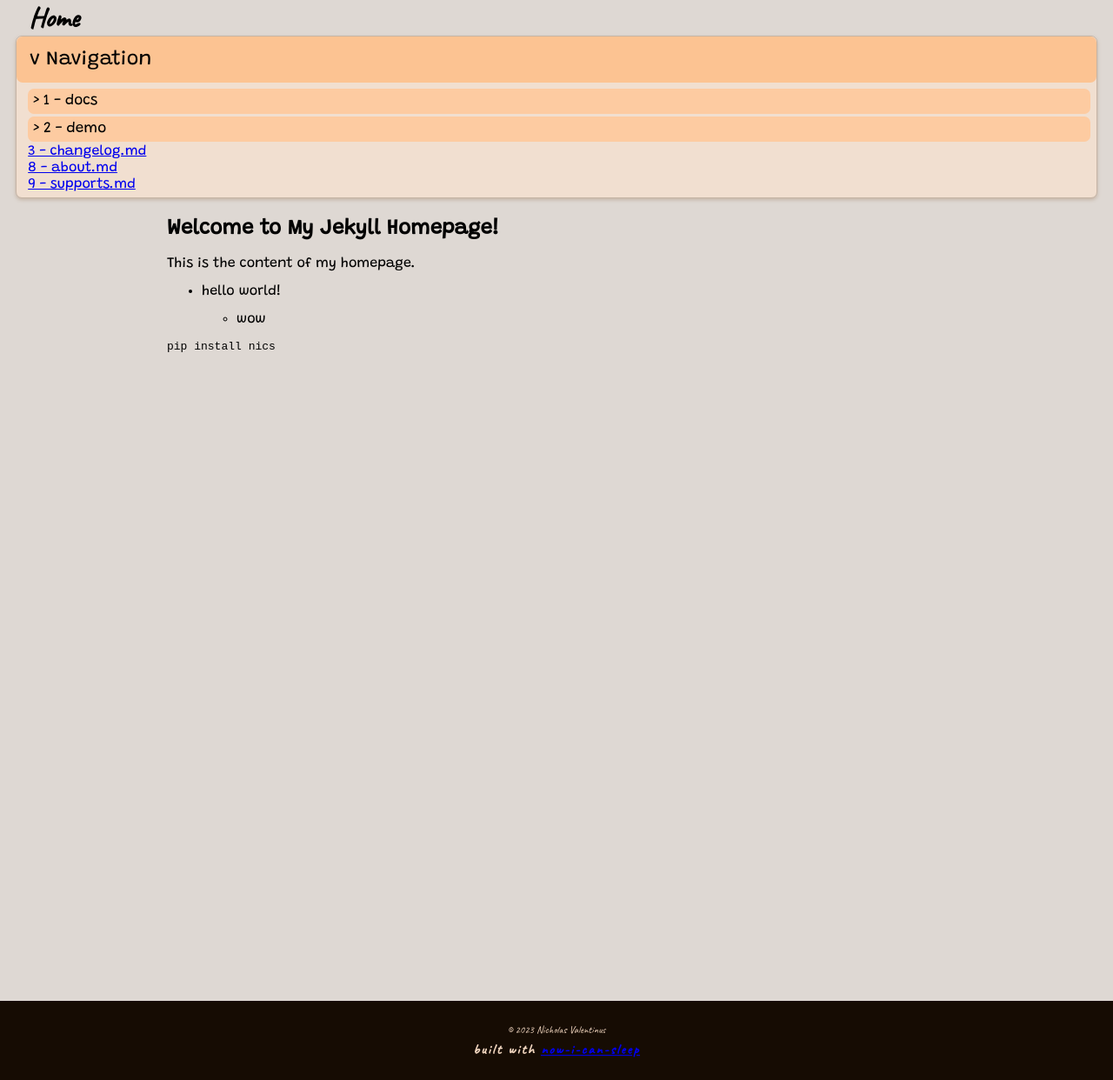
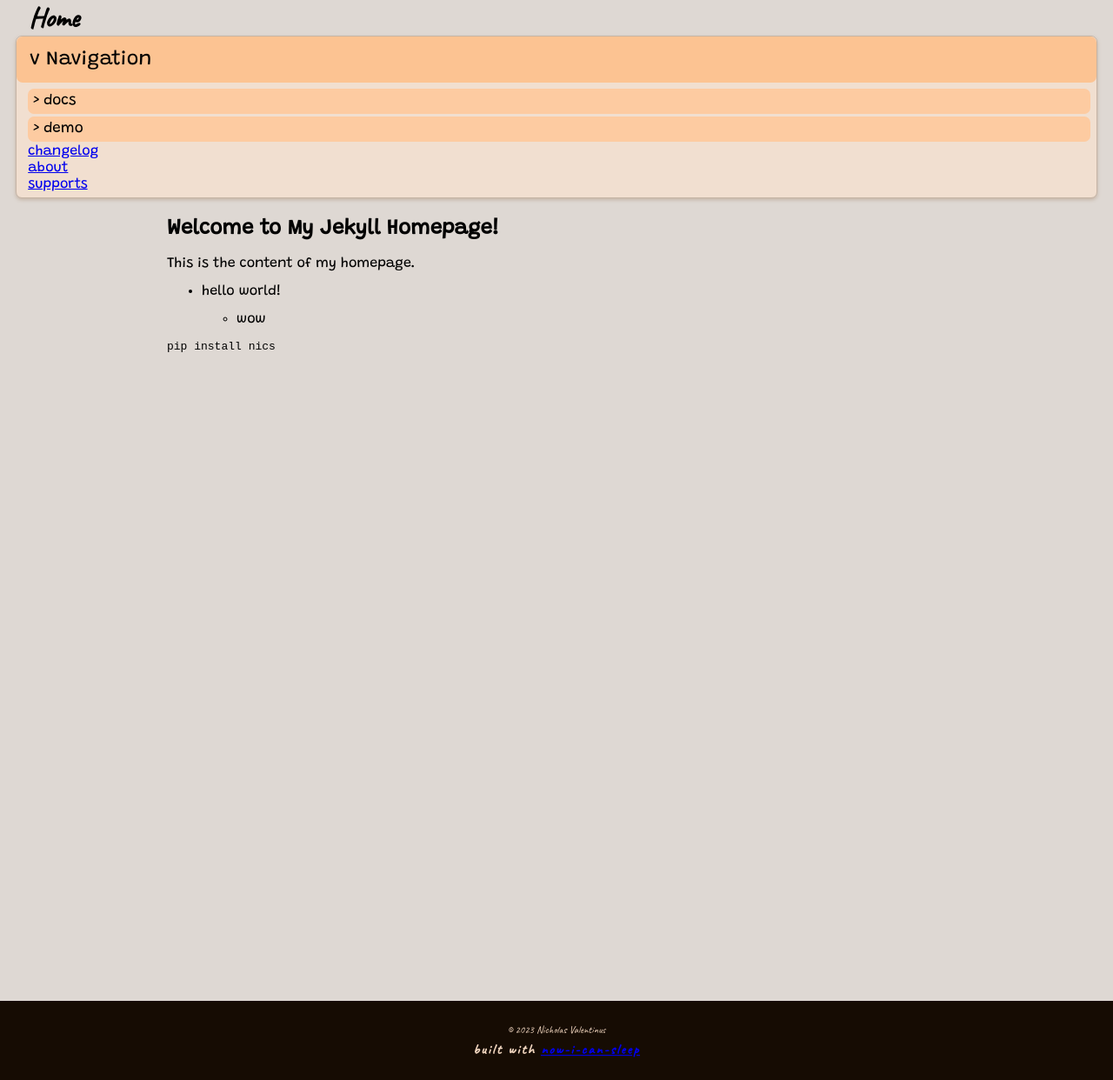
Before and after one commit to nvfp/mykit, a Jekyll site: the page built from home.md, in a window 1280 px wide. Shown: the whole page at 87% size. Built offline with Jekyll 4.4.1, drawn with Linux system fonts in a browser that asks for light colours.

Commit message:
via workflows

```diff
--- a/_includes/header.html
+++ b/_includes/header.html
@@ -1 +1 @@
-<header><h1>{{ page.title }}</h1><div class="wrap"><button id="_root__nav">v Navigation</button><div class="main" id="_root__nav-div"><button id="1 - docs">> 1 - docs</button><div class="child" id="1 - docs-div"><a href="file0">1 - Install.md</a></div><button id="2 - demo">> 2 - demo</button><div class="child" id="2 - demo-div"><a href="file0">1 - mykit.app.md</a><a href="file0">2 - mykit.kit.md</a><a href="file0">3 - mykit.rec.md</a><a href="file0">4 - mykit.web.md</a></div><a href="file0">3 - changelog.md</a><a href="file0">8 - about.md</a><a href="file0">9 - supports.md</a></div></div></header>
+<header><h1>{{ page.title }}</h1><div class="wrap"><button id="_root__nav">v Navigation</button><div class="main" id="_root__nav-div"><button id="/docs">> docs</button><div class="child" id="/docs-div"><a href="1 - docs/Install">Install</a></div><button id="/demo">> demo</button><div class="child" id="/demo-div"><a href="2 - demo/mykit">mykit</a><a href="2 - demo/mykit">mykit</a><a href="2 - demo/mykit">mykit</a><a href="2 - demo/mykit">mykit</a></div><a href="/changelog">changelog</a><a href="/about">about</a><a href="/supports">supports</a></div></div></header>
```
